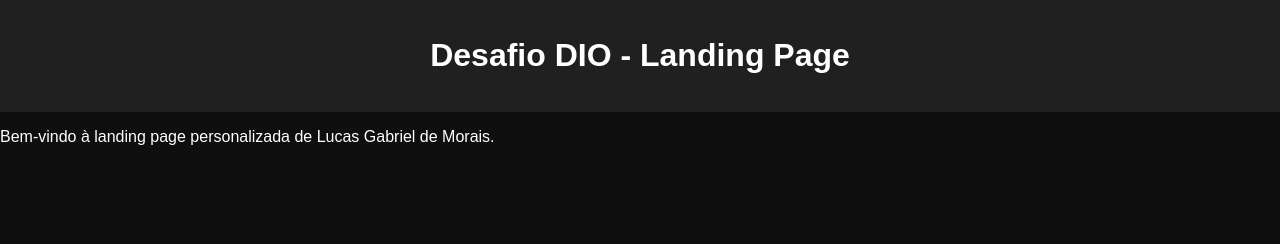
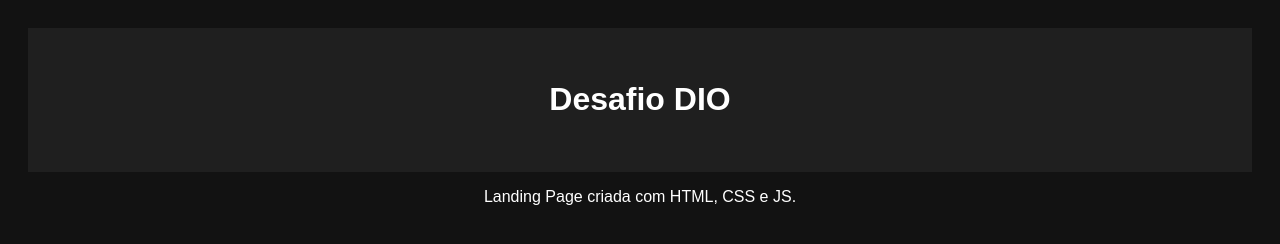
Before and after one commit to Lalalucas/desafio-dio-landingpage-lucas, a plain HTML site: page index.html in a window 1280 px wide. Drawn offline with Linux system fonts and the light colour scheme.

Commit message:
🔥 Landing Page DIO criada automaticamente

```diff
--- a/css/styles.css
+++ b/css/styles.css
@@ -1,12 +1,11 @@
 body {
-  font-family: Arial, sans-serif;
-  margin: 0;
-  padding: 0;
-  background-color: #0f0f0f;
-  color: #ffffff;
+  background-color: #121212;
+  color: #fff;
+  font-family: sans-serif;
+  text-align: center;
+  padding: 20px;
 }
 header {
-  background-color: #202020;
-  padding: 1rem;
-  text-align: center;
+  background: #1f1f1f;
+  padding: 2em;
 }
--- a/index.html
+++ b/index.html
@@ -1,20 +1,13 @@
 <!DOCTYPE html>
 <html lang="pt-BR">
 <head>
-  <meta charset="UTF-8">
-  <meta name="viewport" content="width=device-width, initial-scale=1.0">
+  <meta charset="UTF-8" />
   <title>Landing Page DIO</title>
-  <link rel="stylesheet" href="css/styles.css">
+  <link rel="stylesheet" href="css/styles.css" />
 </head>
 <body>
-  <header>
-    <h1>Desafio DIO - Landing Page</h1>
-  </header>
-  <main>
-    <section>
-      <p>Bem-vindo à landing page personalizada de Lucas Gabriel de Morais.</p>
-    </section>
-  </main>
+  <header><h1>Desafio DIO</h1></header>
+  <main><p>Landing Page criada com HTML, CSS e JS.</p></main>
   <script src="js/main.js"></script>
 </body>
 </html>
--- a/js/main.js
+++ b/js/main.js
@@ -1,3 +1 @@
-document.addEventListener("DOMContentLoaded", () => {
-  console.log("Landing Page DIO carregada com sucesso!");
-});
+console.log("Landing Page DIO iniciada com sucesso.");
```
Also changed, not shown: 1 other file.
